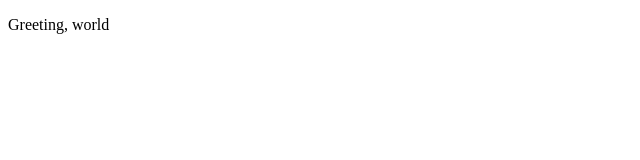
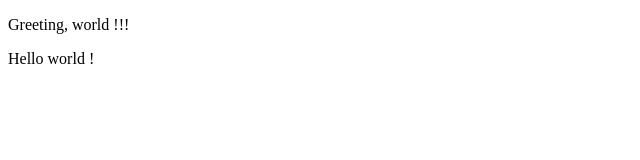
Before and after one commit to unclezhao/gulp-template, a website: page src/index.html in a window 1280 px wide. Shown: the full height of the page, 0-640 px from the left. Drawn offline with Linux system fonts and the light colour scheme.

Commit message:
add README

```diff
--- a/src/index.html
+++ b/src/index.html
@@ -5,6 +5,7 @@
         <title>Document</title>
     </head>
     <body>
-        <p>Greeting, world</p>
+        <p>Greeting, world !!!</p>
+        <p>Hello world !</p>
     </body>
 </html>
```
Also changed, not shown: README.md (added), dist/index.html.
